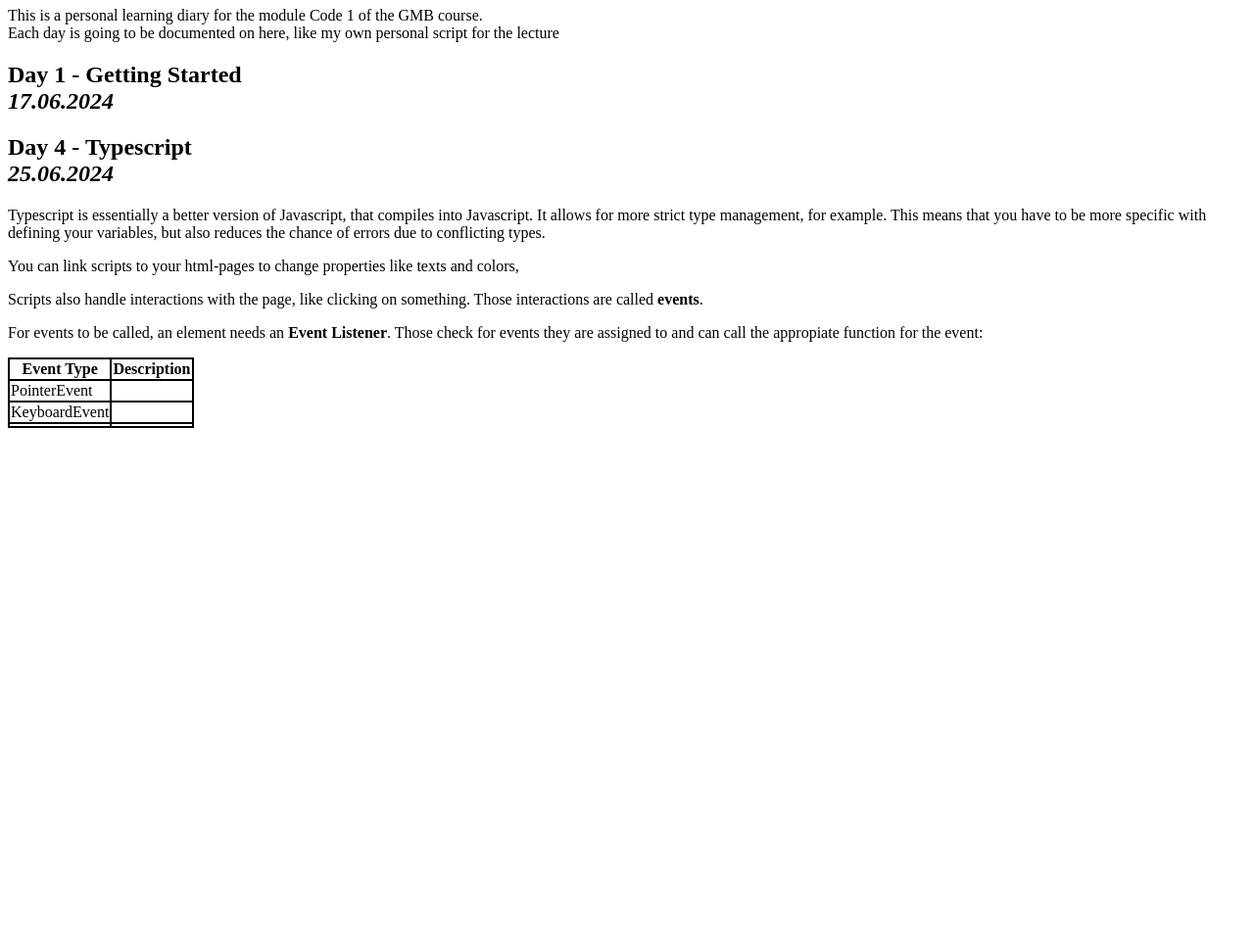
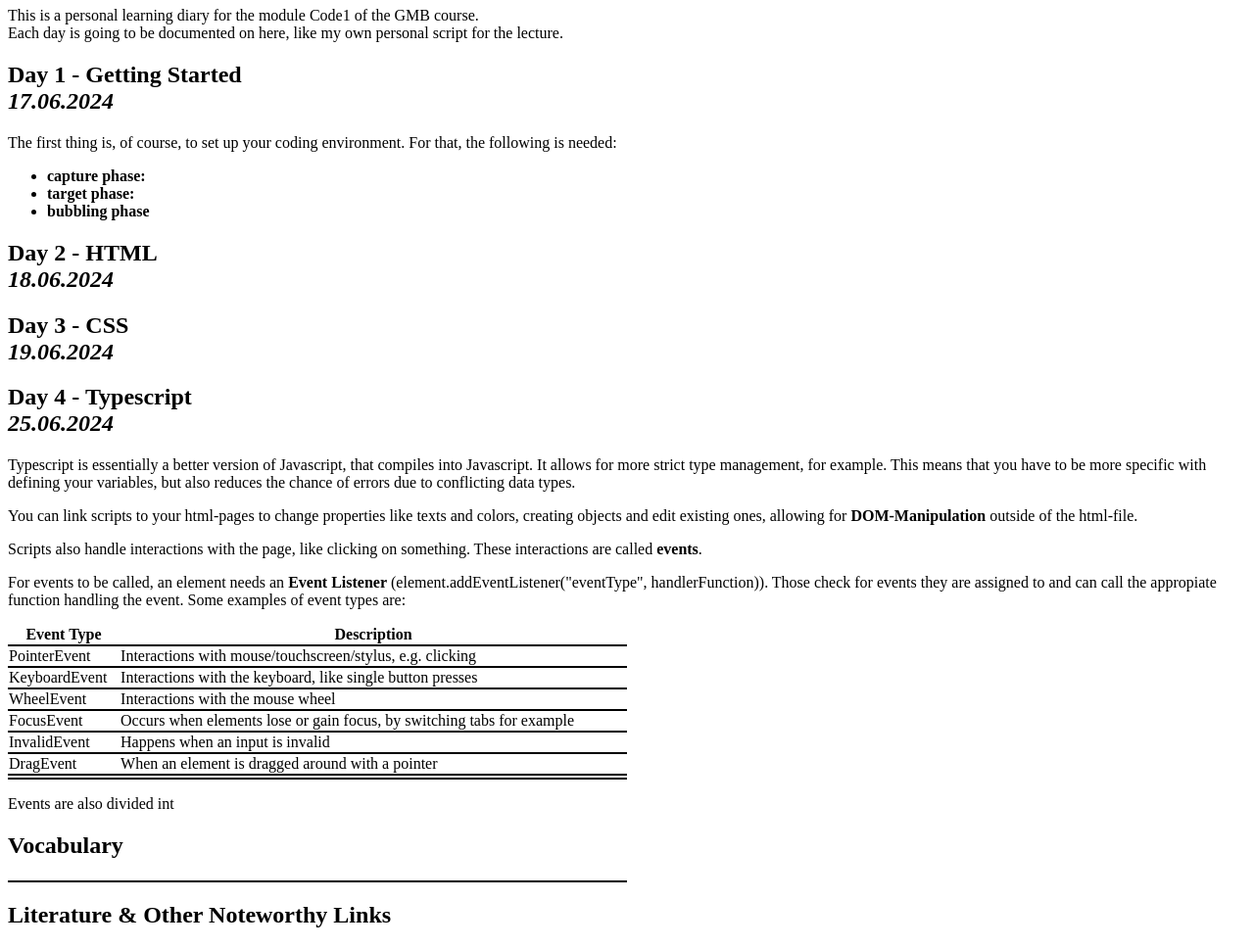
Before and after one commit to DeniseAlicia/Code1, a plain HTML site: page Projects/Diary/LearningDiary.html in a window 1280 px wide. Shown: the part 73-1041 px from the top of the page at 98% size. Before the commit the page ends 800 px from the top, so only its background shows below. Drawn offline with Linux system fonts and the light colour scheme.

Commit message:
Update Diary html

```diff
--- a/Projects/Diary/LearningDiary.html
+++ b/Projects/Diary/LearningDiary.html
@@ -1,16 +1,18 @@
 <!DOCTYPE html>
 <html lang="en">
+
 <head>
     <meta charset="UTF-8">
     <meta name="viewport" content="width=device-width, initial-scale=1.0">
     <title>Document</title>
-    <link rel = "stylesheet" href = "diaryStyle.css">
+    <link rel="stylesheet" href="diaryStyle.css">
 
 </head>
+
 <body>
-    <h1> What this is about</h1>
-    <div> This is a personal learning diary for the module Code 1 of the GMB course. <br>
-         Each day is going to be documented on here, like my own personal script for the lecture
+    <h1> What This Is About</h1>
+    <div> This is a personal learning diary for the module Code1 of the GMB course. <br>
+        Each day is going to be documented on here, like my own personal script for the lecture.
     </div>
 
     <h2>
@@ -18,6 +20,23 @@
         <i> 17.06.2024 </i>
     </h2>
 
+    <p> The first thing is, of course, to set up your coding environment. For that, the following is needed:</p>
+
+    <ul>
+        <li><b> capture phase: </b></li>
+        <li><b> target phase:</b></li>
+        <li><b> bubbling phase</b></li>
+    </ul>
+
+    <h2>
+        <strong> Day 2 - HTML </strong> <br>
+        <i> 18.06.2024 </i>
+    </h2>
+
+    <h2>
+        <strong> Day 3 - CSS </strong> <br>
+        <i> 19.06.2024 </i>
+    </h2>
 
     <h2>
         <strong> Day 4 - Typescript</strong> <br>
@@ -26,34 +45,70 @@
 
     <p> Typescript is essentially a better version of Javascript, that compiles into Javascript.
         It allows for more strict type management, for example. This means that you have to be more specific
-        with defining your variables, but also reduces the chance of errors due to conflicting types.</p>
+        with defining your variables, but also reduces the chance of errors due to conflicting data types.</p>
 
-    <p> You can link scripts to your html-pages to change properties like texts and colors, </p>
+    <p> You can link scripts to your html-pages to change properties like texts and colors, creating objects and edit
+        existing ones, allowing for <b>DOM-Manipulation</b> outside of the html-file.
+    </p>
 
-    <p> Scripts also handle
-        interactions with the page, like clicking on something. Those interactions are called <b>events</b>.</p>
+    <p> Scripts also handle interactions with the page, like clicking on something. These interactions are called
+        <b>events</b>.
+    </p>
 
-    <p> For events to be called, an element needs an <b> Event Listener</b>. Those check for events they are assigned
-        to and can call the appropiate function for the event:</p>
+    <p> For events to be called, an element needs an <b> Event Listener</b> (element.addEventListener("eventType",
+        handlerFunction)).
+        Those check for events they are assigned to and can call the appropiate function handling the event.
+        Some examples of event types are:</p>
 
-    <table>
+    <table style="width:50%">
         <tr>
             <th> Event Type</th>
             <th> Description</th>
         </tr>
         <tr>
             <td> PointerEvent</td>
-            <td> </td>
+            <td> Interactions with mouse/touchscreen/stylus, e.g. clicking</td>
         </tr>
         <tr>
             <td> KeyboardEvent </td>
+            <td> Interactions with the keyboard, like single button presses</td>
+        </tr>
+        <tr>
+            <td> WheelEvent</td>
+            <td> Interactions with the mouse wheel</td>
+        </tr>
+        <tr>
+            <td>FocusEvent</td>
+            <td>Occurs when elements lose or gain focus, by switching tabs for example</td>
+        </tr>
+        <tr>
+            <td>InvalidEvent</td>
+            <td>Happens when an input is invalid</td>
+        </tr>
+        <tr>
+            <td>DragEvent</td>
+            <td>When an element is dragged around with a pointer</td>
+        </tr>
+        <tr>
+            <td> </td>
             <td> </td>
         </tr>
+
+    </table>
+
+    <p> Events are also divided int</p>
+
+    <h2><strong> Vocabulary </strong> </h2>
+
+    <table style="width:50%">
         <tr>
+            <td> </td>
             <td> </td>
         </tr>
     </table>
 
+    <h2><strong> Literature & Other Noteworthy Links</strong></h2>
 
 </body>
+
 </html>
--- a/Projects/Diary/diaryStyle.css
+++ b/Projects/Diary/diaryStyle.css
@@ -1,4 +1,4 @@
 table, th, td {
-    border: 2px solid black;
+    border-bottom: 2px solid black;
     border-collapse: collapse;
   }
```
Also changed, not shown: 1 other file.
